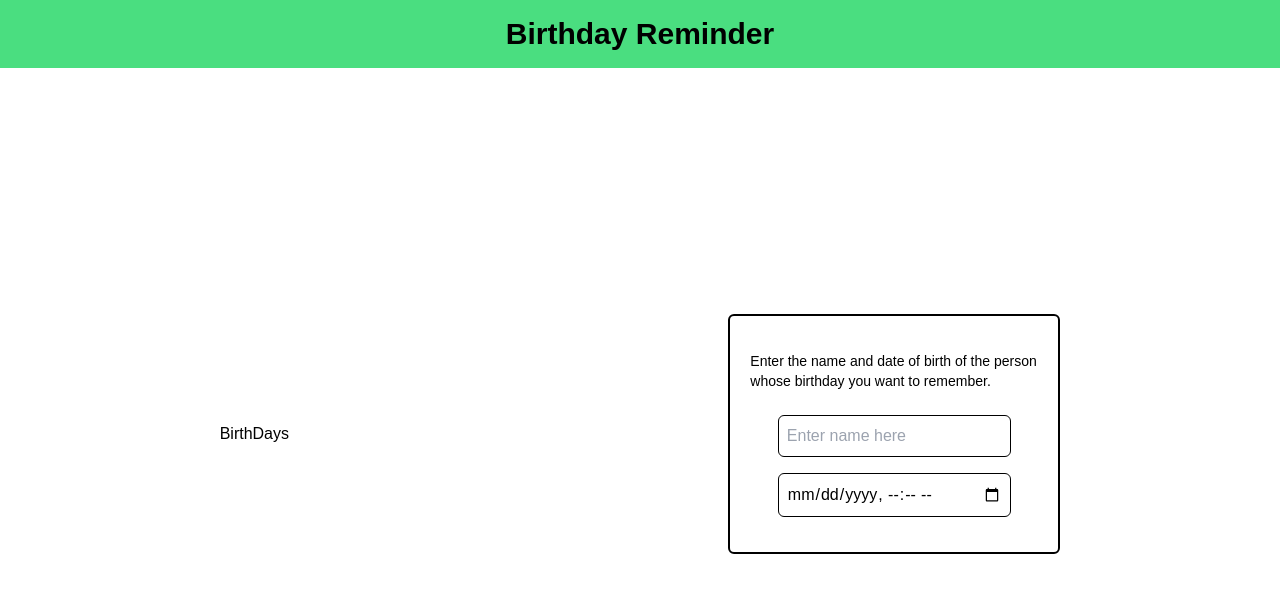
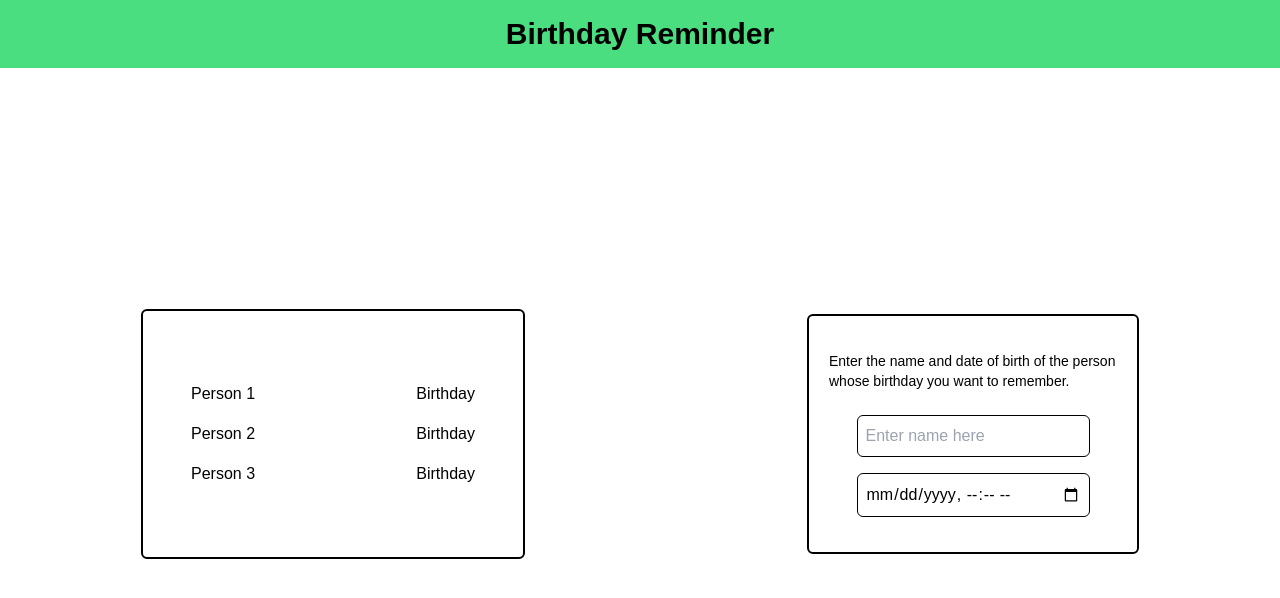
Before and after one commit to kutlukarakoc/birthday-reminder, a React (Create React App) app: page / in a window 1280 px wide. Shown: the top 598 px of the page. Built offline with nearby package versions, Linux system fonts and the light colour scheme; the HTML template or start-up script is replaced by a standard one.

Commit message:
added skeleton of birthday list

```diff
--- a/src/components/Birthdays.tsx
+++ b/src/components/Birthdays.tsx
@@ -1,7 +1,20 @@
 const Birthdays: React.FC = () => {
     return (
-        <div>
-            BirthDays
+        <div className="min-h-[250px] w-96 flex flex-col items-center justify-center gap-6 px-5 border-2 border-black rounded-md">
+            <ul className="w-full h-full flex flex-col items-start gap-4">
+                <li className="w-full flex justify-between px-7">
+                    <div>Person 1</div>
+                    <div>Birthday</div>
+                </li>
+                <li className="w-full flex justify-between px-7">
+                    <div>Person 2</div>
+                    <div>Birthday</div>
+                </li>
+                <li className="w-full flex justify-between px-7">
+                    <div>Person 3</div>
+                    <div>Birthday</div>
+                </li>
+            </ul>
         </div>
     )
 }
```
